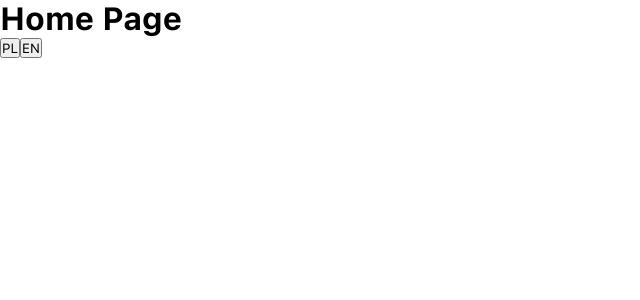
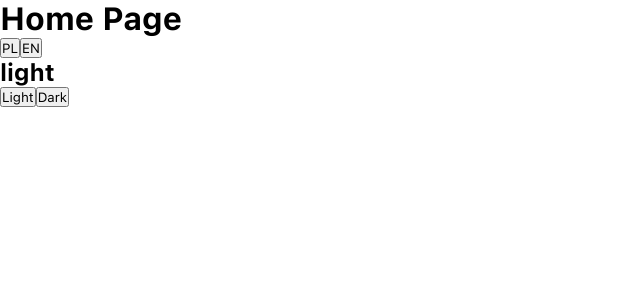
Before and after one commit to rado-am/recipes-app, a React (Vite) app in the folder frontend/: page / in a window 1280 px wide. Shown: the top 300 px of the page, without its empty margins (0-640 px from the left). Built offline with nearby package versions, Linux system fonts and the light colour scheme.

Commit message:
Theme hook created, enums corrected

```diff
--- a/frontend/src/app/appSlice.ts
+++ b/frontend/src/app/appSlice.ts
@@ -1,22 +1,22 @@
 import type { PayloadAction } from "@reduxjs/toolkit";
 import { createSlice } from "@reduxjs/toolkit";
 
-import { Language, Theme } from "./enums";
+import { LANGUAGE, THEME } from "./enums";
 import type { AppState } from "./types";
 
 const INITIAL_STATE: AppState = {
-  theme: Theme.LIGHT,
-  language: Language.EN,
+  theme: THEME.LIGHT,
+  language: LANGUAGE.EN,
 };
 
 const appSlice = createSlice({
   name: "app",
   initialState: INITIAL_STATE,
   reducers: {
-    setTheme: (state, action: PayloadAction<Theme>) => {
+    setTheme: (state, action: PayloadAction<THEME>) => {
       state.theme = action.payload;
     },
-    setLanguage: (state, action: PayloadAction<Language>) => {
+    setLanguage: (state, action: PayloadAction<LANGUAGE>) => {
       state.language = action.payload;
     },
   },
--- a/frontend/src/app/enums.ts
+++ b/frontend/src/app/enums.ts
@@ -1,10 +1,10 @@
-export enum Theme {
+export enum THEME {
   LIGHT = "light",
   DARK = "dark",
   SYSTEM = "system",
 }
 
-export enum Language {
+export enum LANGUAGE {
   EN = "en",
   PL = "pl",
 }
--- a/frontend/src/app/hooks/useLanguage.ts
+++ b/frontend/src/app/hooks/useLanguage.ts
@@ -1,7 +1,7 @@
 import { useCallback } from "react";
 
 import { setLanguage } from "app/appSlice";
-import type { Language } from "app/enums";
+import type { LANGUAGE } from "app/enums";
 import i18next from "i18n/i18n";
 import { useAppDispatch, useAppSelector } from "store/hooks";
 
@@ -11,7 +11,7 @@ export const useLanguage = () => {
   const dispatch = useAppDispatch();
   const { language } = useAppSelector((state: RootState) => state.app);
 
-  const setCurrentLanguage = useCallback((language: Language) => {
+  const setCurrentLanguage = useCallback((language: LANGUAGE) => {
     i18next.changeLanguage(language);
     dispatch(setLanguage(language));
   }, []);
--- a/frontend/src/app/hooks/useTheme.ts
+++ b/frontend/src/app/hooks/useTheme.ts
@@ -1,11 +1,18 @@
+import { useCallback } from "react";
+
 import { setTheme } from "app/appSlice";
-import { Theme } from "app/enums";
-import { useAppDispatch } from "store/hooks";
+import type { THEME } from "app/enums";
+import { useAppDispatch, useAppSelector } from "store/hooks";
 
-const useTheme = () => {
+import type { RootState } from "../../store/types";
+
+export const useTheme = () => {
   const dispatch = useAppDispatch();
+  const { theme } = useAppSelector((state: RootState) => state.app);
 
-  dispatch(setTheme(Theme.DARK));
+  const setCurrentTheme = useCallback((theme: THEME) => {
+    dispatch(setTheme(theme));
+  }, []);
+
+  return { theme, setCurrentTheme };
 };
-
-export default useTheme;
--- a/frontend/src/pages/HomePage.tsx
+++ b/frontend/src/pages/HomePage.tsx
@@ -1,18 +1,27 @@
 import { useTranslation } from "react-i18next";
 
-import { Language } from "app/enums";
+import { LANGUAGE, THEME } from "app/enums";
 import { useLanguage } from "app/hooks/useLanguage";
+import { useTheme } from "app/hooks/useTheme";
 
 const HomePage = () => {
   const { t } = useTranslation(["home"]);
 
   const { setCurrentLanguage } = useLanguage();
+  const { theme, setCurrentTheme } = useTheme();
 
   return (
     <div>
-      <h1>{t("home")}</h1>
-      <button onClick={() => setCurrentLanguage(Language.PL)}>PL</button>
-      <button onClick={() => setCurrentLanguage(Language.EN)}>EN</button>
+      <div>
+        <h1>{t("home")}</h1>
+        <button onClick={() => setCurrentLanguage(LANGUAGE.PL)}>PL</button>
+        <button onClick={() => setCurrentLanguage(LANGUAGE.EN)}>EN</button>
+      </div>
+      <div>
+        <h2>{theme}</h2>
+        <button onClick={() => setCurrentTheme(THEME.LIGHT)}>Light</button>
+        <button onClick={() => setCurrentTheme(THEME.DARK)}>Dark</button>
+      </div>
     </div>
   );
 };
```
